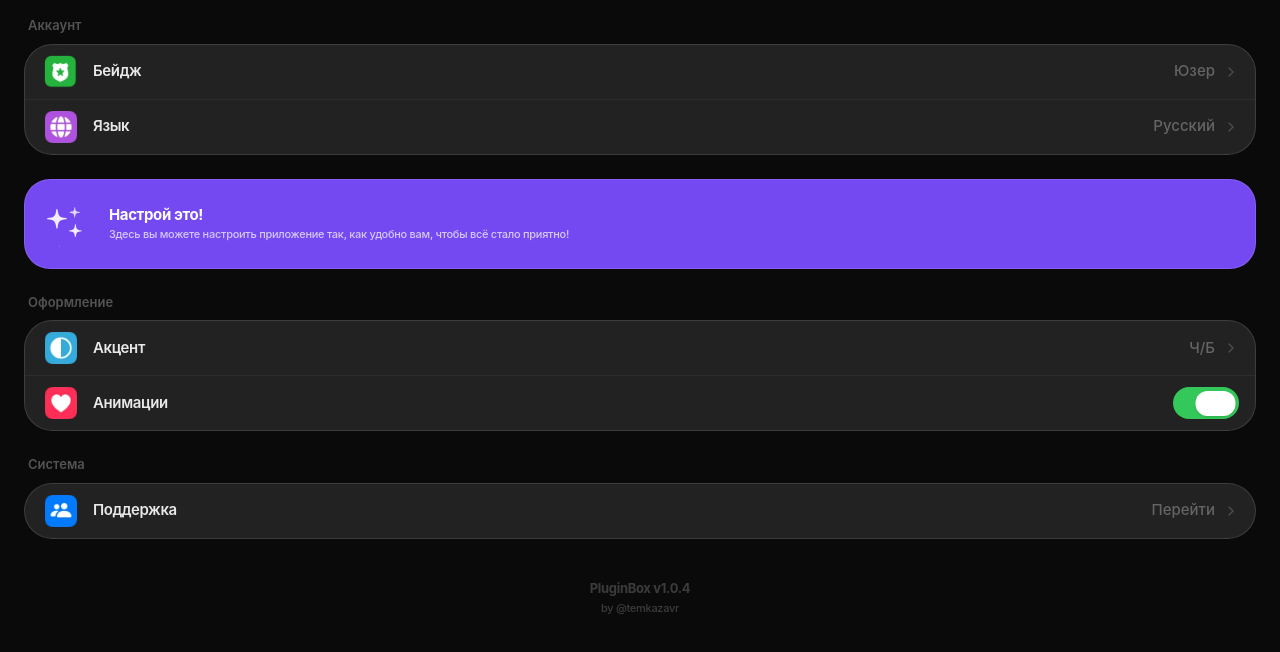
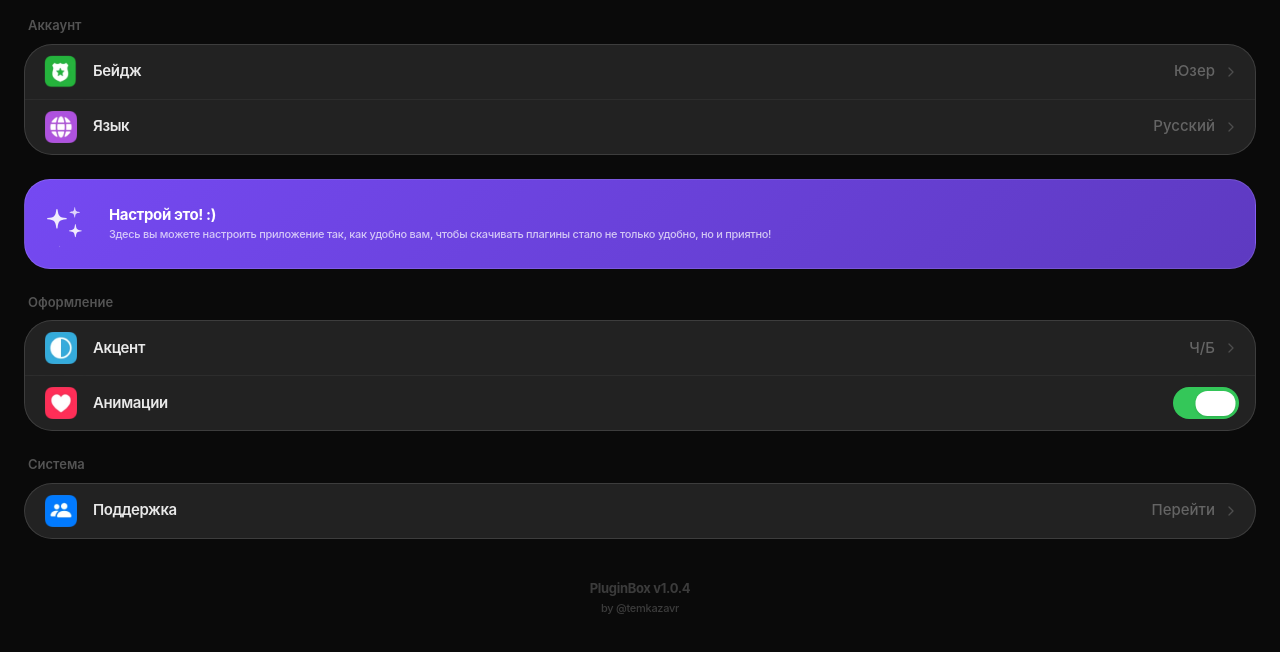
Before and after one commit to fugu70539/PluginBox, a Next.js app: page / in a window 1280 px wide. Both pictures are taken after a click on the button 93 px from the left and 42 px from the top of the page. Shown: the top 652 px of the page. Built offline with nearby package versions, Linux system fonts and the light colour scheme.

Commit message:
Update SettingsBanner.tsx

```diff
--- a/src/components/ui/banners/SettingsBanner.tsx
+++ b/src/components/ui/banners/SettingsBanner.tsx
@@ -9,11 +9,11 @@ export const SettingsBanner = () => {
     <motion.div
       initial={{ opacity: 0, y: 10 }}
       animate={{ opacity: 1, y: 0 }}
-      // Уменьшили высоту до 90px и py до 3
       className="relative w-full h-[90px] mt-glass overflow-hidden rounded-[26px] flex items-center border-white/[0.08] shrink-0"
-      style={{ backgroundColor: "#7549F2" }}
+      // Добавили легкий линейный градиент для объема
+      style={{ backgroundImage: "linear-gradient(135deg, #7549F2 0%, #5E3AC1 100%)" }}
     >
-      {/* Контейнер иконки: чуть уменьшили, чтобы влезла в 90px */}
+      {/* Левая часть: Контейнер для иконки */}
       <div className="pl-5 flex shrink-0 items-center justify-center">
         <div className="size-12 opacity-90 pointer-events-none mix-blend-screen">
           <Lottie
@@ -28,13 +28,15 @@ export const SettingsBanner = () => {
         </div>
       </div>
 
-      {/* Текст: убрали капс, сделали компактнее */}
+      {/* Правая часть: Весь текст */}
       <div className="flex flex-col pl-4 pr-6 justify-center">
+        {/* Заголовок с добавленным смайликом :) */}
         <h3 className="text-[15px] font-bold text-white tracking-tight leading-tight">
-          Настрой это!
+          Настрой это! :)
         </h3>
+        {/* Описание */}
         <p className="text-[11px] font-medium text-white/70 mt-0.5 leading-[1.3] tracking-tight">
-          Здесь вы можете настроить приложение так, как удобно вам, чтобы всё стало приятно!
+          Здесь вы можете настроить приложение так, как удобно вам, чтобы скачивать плагины стало не только удобно, но и приятно!
         </p>
       </div>
     </motion.div>
```
